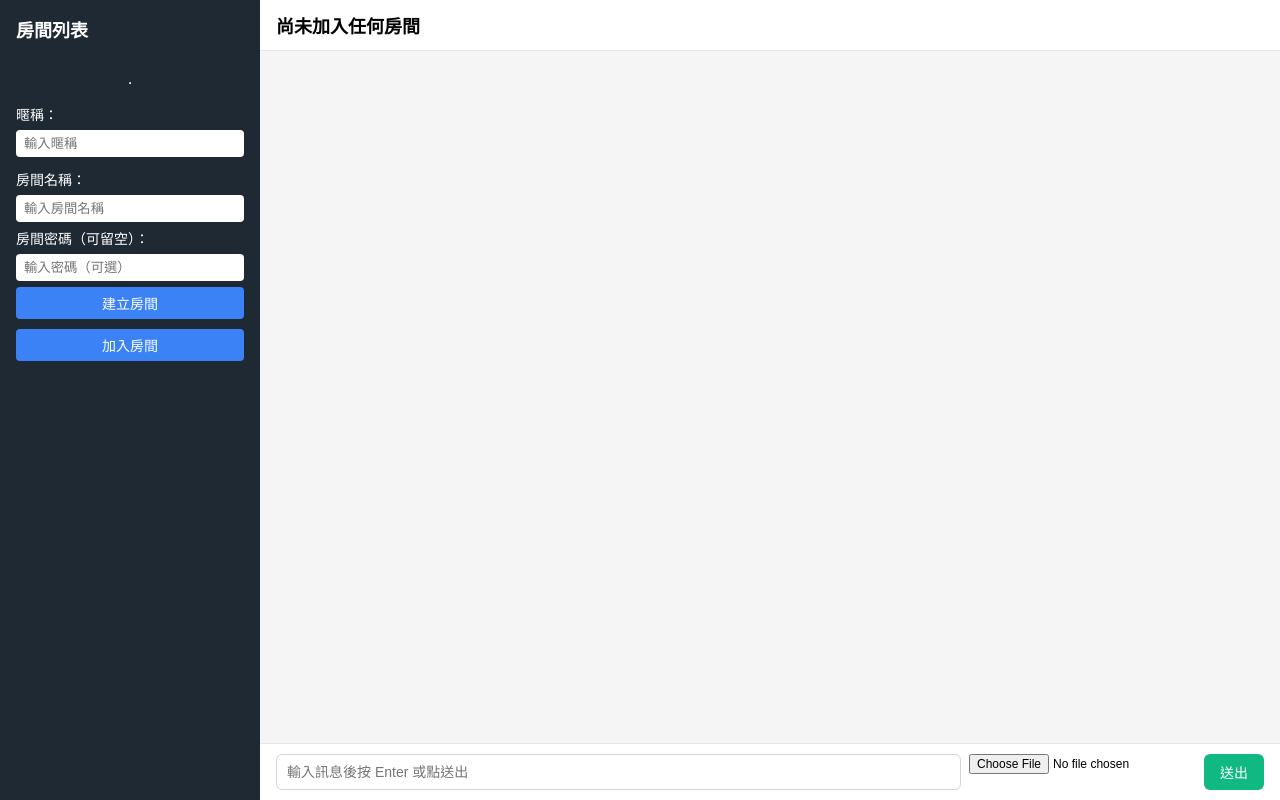
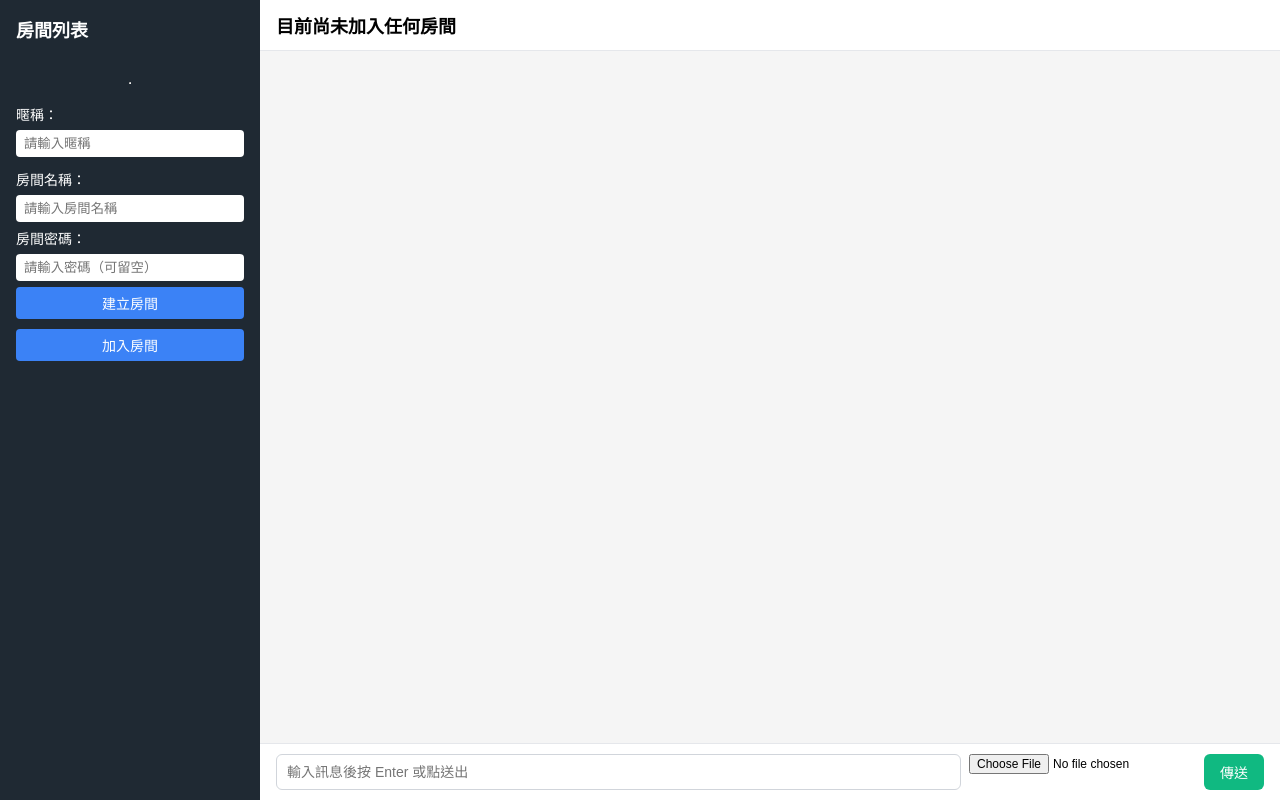
Before and after one commit to chianglintingyu/chat-website, a website: page client/index.html in a window 1280 px wide. Drawn offline with nearby package versions, Linux system fonts and the light colour scheme; no server answers.

Commit message:
更新前端畫面、聊天室 UI（2）

```diff
--- a/client/index.html
+++ b/client/index.html
@@ -2,7 +2,7 @@
 <html lang="zh-Hant">
 <head>
   <meta charset="UTF-8" />
-  <title>多聊天室聊天室</title>
+  <title>💬 即時聊天室</title>
   <link rel="stylesheet" href="style.css" />
 </head>
 <body>
@@ -17,15 +17,15 @@
 
       <div class="user-block">
         <label>暱稱：</label>
-        <input id="usernameInput" type="text" placeholder="輸入暱稱" />
+        <input id="usernameInput" type="text" placeholder="請輸入暱稱" />
       </div>
 
       <div class="room-block">
         <label>房間名稱：</label>
-        <input id="roomNameInput" type="text" placeholder="輸入房間名稱" />
+        <input id="roomNameInput" type="text" placeholder="請輸入房間名稱" />
 
-        <label>房間密碼（可留空）：</label>
-        <input id="roomPasswordInput" type="password" placeholder="輸入密碼（可選）" />
+        <label>房間密碼：</label>
+        <input id="roomPasswordInput" type="password" placeholder="請輸入密碼（可留空）" />
 
         <button id="createRoomBtn">建立房間</button>
         <button id="joinRoomBtn">加入房間</button>
@@ -35,7 +35,7 @@
     <!-- 右側：聊天室 -->
     <main class="chat">
       <header class="chat-header">
-        <h2 id="currentRoomTitle">尚未加入任何房間</h2>
+        <h2 id="currentRoomTitle">目前尚未加入任何房間</h2>
       </header>
 
       <section id="messages" class="messages"></section>
@@ -47,7 +47,7 @@
           placeholder="輸入訊息後按 Enter 或點送出"
         />
         <input id="imageInput" type="file" accept="image/*" />
-        <button id="sendBtn">送出</button>
+        <button id="sendBtn">傳送</button>
       </footer>
     </main>
   </div>
```
